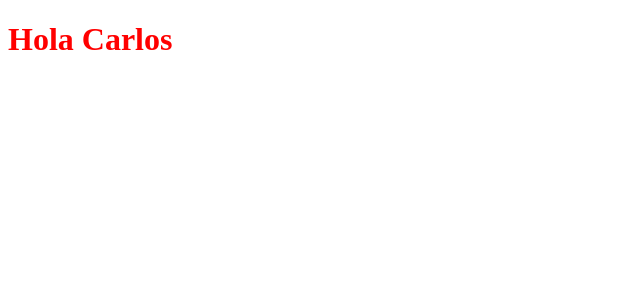
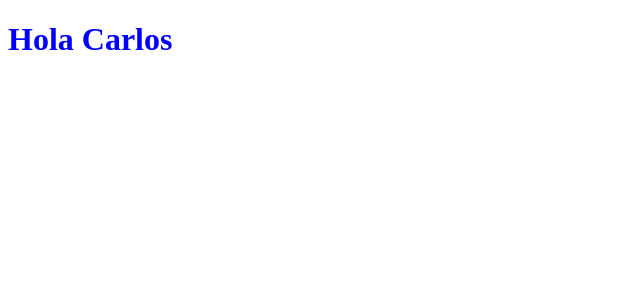
Before and after one commit to sun-empire-solutions/todo-app, a React app: page / in a window 1280 px wide. Shown: the top 300 px of the page, without its empty margins (0-640 px from the left). Built offline with nearby package versions, Linux system fonts and the light colour scheme.

Commit message:
adicion correcta de la ruta del css

```diff
--- a/src/App.jsx
+++ b/src/App.jsx
@@ -1,5 +1,5 @@
 /* css */
-import './css/style.scss';
+import './styles/style.scss';
 const App = () => <h1>Hola Carlos</h1>
 
 export { App }
--- /dev/null
+++ b/src/styles/style.scss
@@ -0,0 +1,3 @@
+h1{
+    color: blue;
+}
```
